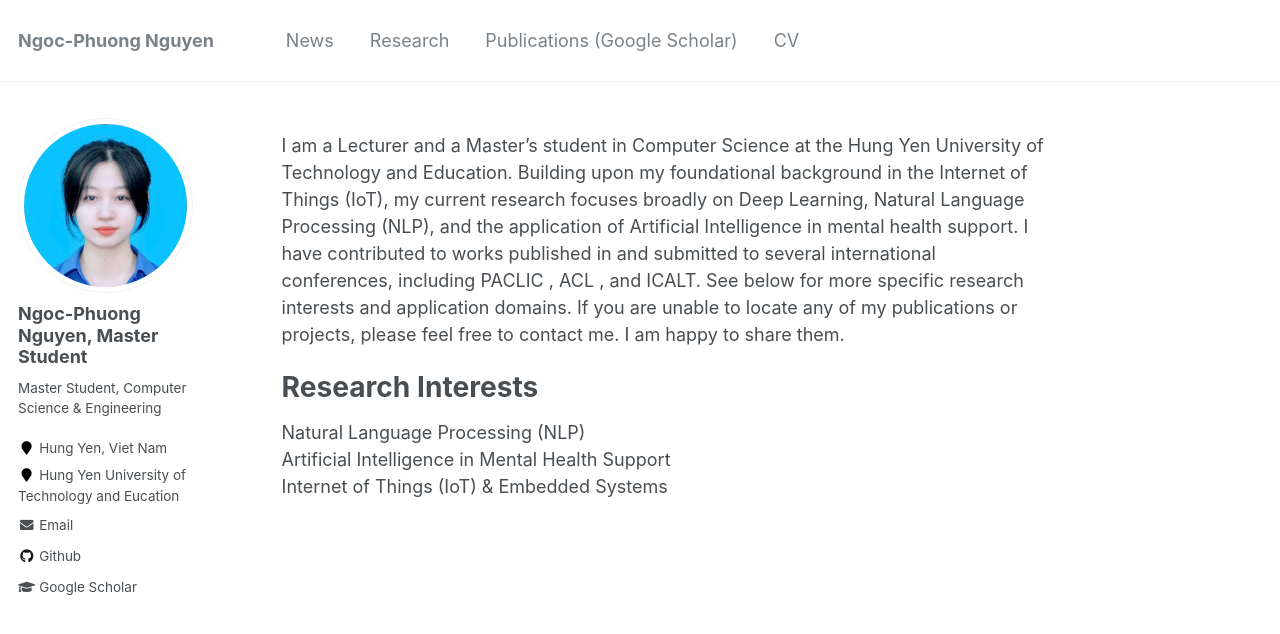
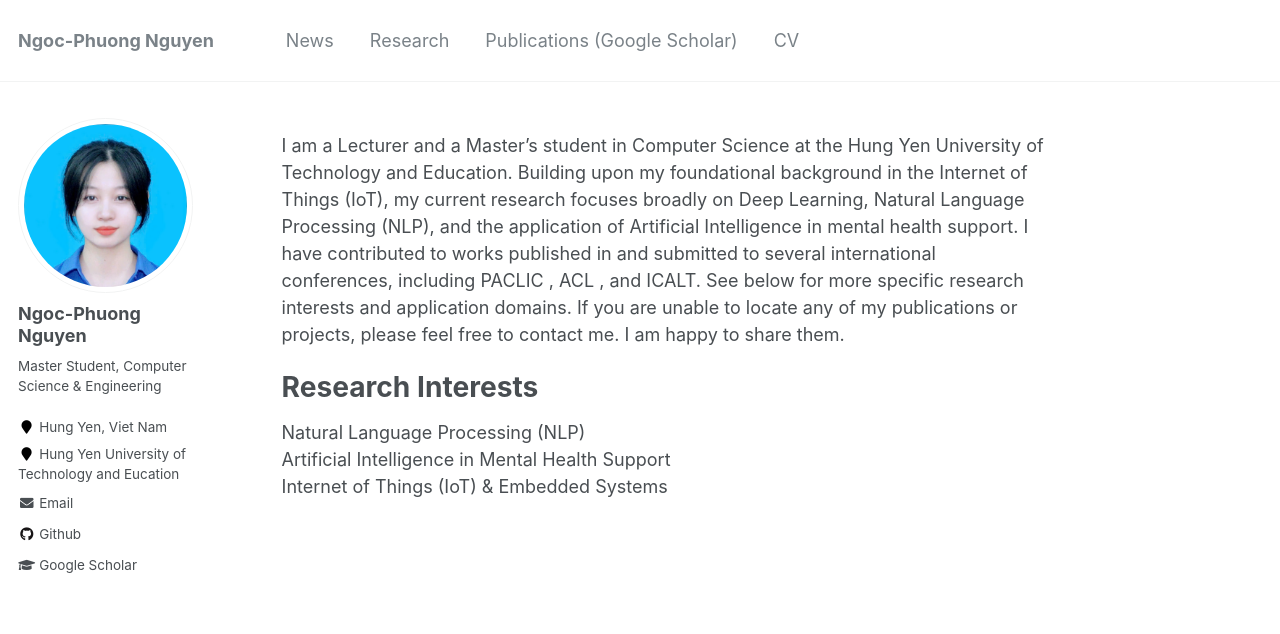
Before and after one commit to pose1812-cs/phuongnn-homepage, a Jekyll site: the page built from _pages/about.md, in a window 1280 px wide. Shown: the top 634 px of the page. Built offline with Jekyll 4.4.1, drawn with Linux system fonts in a browser that asks for light colours.

Commit message:
update about v6

```diff
--- a/_config.yml
+++ b/_config.yml
@@ -80,7 +80,7 @@ analytics:
 
 # Site Author
 author:
-  name             : "Ngoc-Phuong Nguyen, Master Student"
+  name             : "Ngoc-Phuong Nguyen"
   avatar           : "phuong-nn.jpg"
   bio              : "Master Student, Computer Science & Engineering"
   location         : "Hung Yen, Viet Nam"
```
